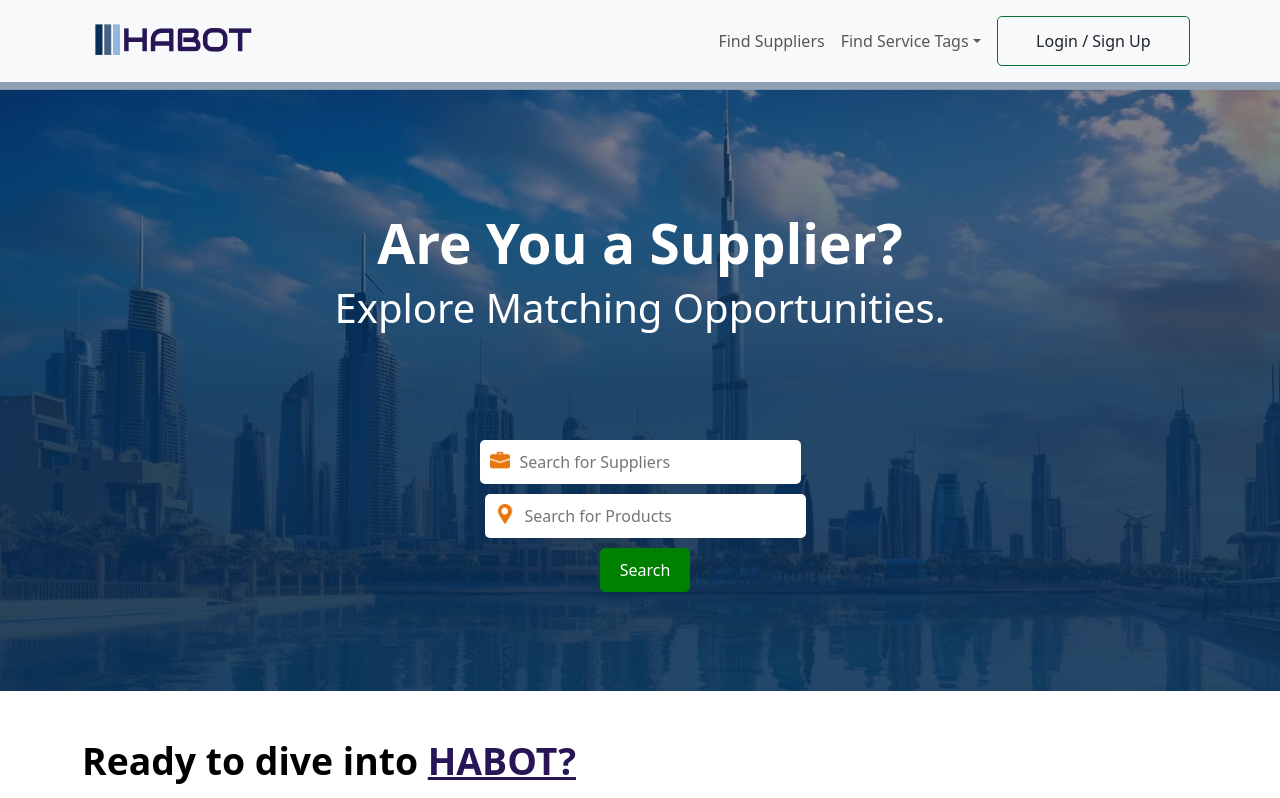
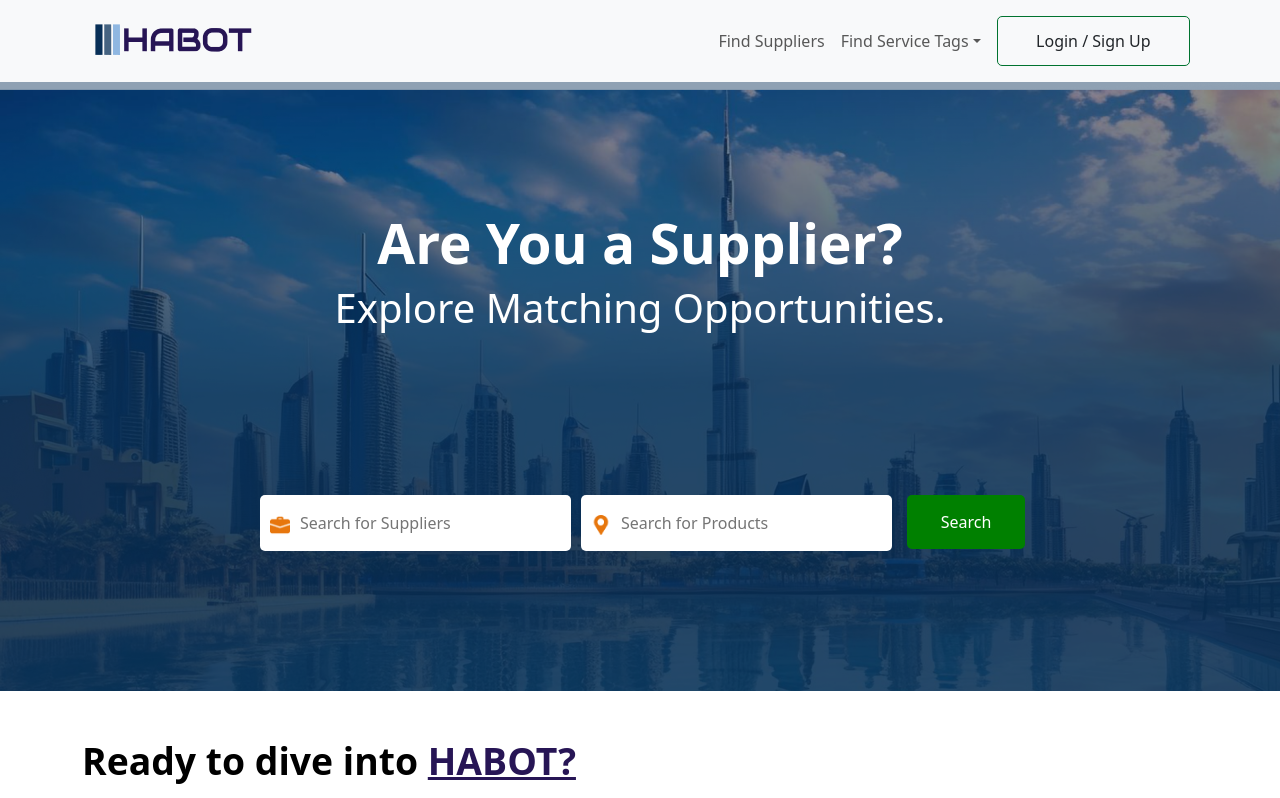
Before and after one commit to patrickmwangi017/habot-interview, a React (Create React App) app: page / in a window 1280 px wide. Shown: the top 798 px of the page. Built offline with nearby package versions, Linux system fonts and the light colour scheme.

Commit message:
fix search

```diff
--- a/src/App.js
+++ b/src/App.js
@@ -31,25 +31,25 @@ function App() {
             <h1 style={{ color: "#fff", textAlign: 'center', width: '100%' }}>Explore Matching Opportunities.</h1>
           </div>
 
-          <div className='col-md-12 d-flex justify-content-center'>
+          <div className='col-md-12 d-flex justify-content-center' style={{ marginTop: '20px' }}>
             <div className="search-input-group">
               <div className="input-icon">
-                <img src={Icon7} alt="Search Icon 1" style={{ width: '20px', height: '20px', position: 'absolute', margin: '10px' }} />
+                <img src={Icon7}  className='input-icon-img' alt="Search Icon 1" />
                 <input
                   type="text"
                   placeholder="Search for Suppliers"
                   className="search-input"
                 />
               </div>
-              <div className="input-icon" style={{ marginLeft: '10px' }}>
-                <img src={Icon8} alt="Search Icon 2" style={{ width: '20px', height: '20px', position: 'absolute', margin: '10px' }} />
+              <div className="input-icon">
+                <img src={Icon8}  className='input-icon-img' alt="Search Icon 2" />
                 <input
                   type="text"
                   placeholder="Search for Products"
                   className="search-input"
                 />
               </div>
-              <button className="search-button" style={{ marginLeft: '10px', padding: '10px 20px', backgroundColor: 'green', color: 'white', border: 'none', borderRadius: '5px' }}>
+              <button className="search-button">
                 Search
               </button>
             </div>
@@ -60,7 +60,7 @@ function App() {
             <h2 className='pb-2' style={{ color: "#000", fontWeight: '700', fontSize: '37.34px' }}>Ready to dive into <a href='#' style={{ color: "#271555" }}> HABOT? </a></h2>
             <div className='col-md-6'>
               <p className='pb-2' style={{ color: "#000", textAlign: 'left', width: '100%' }}>Signing up with HABOT opens the door to a world of new opportunities and potential for business growth. Gain access to a vibrant community of like-minded individuals, unlock valuable resources, and take the first step towards realizing your entrepreneurial dreams.</p>
-              <button className='section-2-btn d-flex align-items-center justify-content-around' style={{ fontWeight: '700', fontSize: '18px' }}> Sign up Today ! <FontAwesomeIcon icon={faArrowRight} /> </button>
+              <button className='section-2-btn d-flex align-items-center justify-content-around mb-5' style={{ fontWeight: '700', fontSize: '18px' }}> Sign up Today ! <FontAwesomeIcon icon={faArrowRight} /> </button>
             </div>
             <div className='col-md-6'>
               <div className="row mb-2">
--- a/src/components/VideoSection.js
+++ b/src/components/VideoSection.js
@@ -17,7 +17,7 @@ const VideoSection = () => {
           style={{
             backgroundImage: `url(${BackgroundImage})`,
             backgroundSize: 'cover',
-            width: '640px',
+            width: '100%',
             height: '350px',
             position: 'relative',
             cursor: 'pointer',
@@ -39,7 +39,7 @@ const VideoSection = () => {
       )}
       {isPlaying && (
         <iframe
-          width="640px"
+          width="100%"
           height="350px"
           src="https://www.youtube.com/embed/tgbNymZ7vqY?autoplay=1"
           frameBorder="0"
--- a/src/components/css/main.css
+++ b/src/components/css/main.css
@@ -6,19 +6,30 @@
 }
 .search-input-group {
     display: flex;
-    flex-direction: column; /* Stack items vertically by default */
-    align-items: center; /* Center items horizontally */
+    flex-wrap: wrap; /* Allows wrapping on smaller screens */
+    justify-content: center; /* Center align items */
   }
 
   .input-icon {
     position: relative;
-    width: 100%; /* Full width on mobile */
-    max-width: 400px; /* Optional: maximum width for larger screens */
-    margin-bottom: 10px; /* Space between inputs */
+    flex: 1; /* Allow inputs to grow */
+    min-width: 200px; /* Minimum width for inputs */
+    max-width: 400px; /* Maximum width for inputs */
+    margin: 5px; /* Space around inputs */
+    margin-top: 0px !important;
+  }
+
+  .input-icon-img {
+    width: 20px;
+    height: 20px;
+    position: absolute;
+    margin: 10px;
+    margin-top: 20px;
   }
 
   .search-input {
     width: 100%;
+    height: 56px;
     padding: 10px 40px; /* Padding for input */
     border: none;
     border-radius: 5px;
@@ -27,11 +38,24 @@
   }
 
   .search-button {
-    padding: 10px 20px;
     background-color: green;
     color: white;
     border: none;
     border-radius: 5px;
+    height: 54px;
+    width: 117.94px;
+    margin-left: 10px; /* Space between button and inputs */
+    display: flex;
+    align-items: center;
+    justify-content: center;
+  }
+
+  /* Media Queries for responsive design */
+  @media (max-width: 768px) {
+    .search-input-group {
+      flex-direction: column; /* Stack inputs vertically */
+      align-items: stretch; /* Stretch inputs to full width */
+    }
   }
 .section-2-btn, .section-2-btn:hover {
     width: 317px;
```
